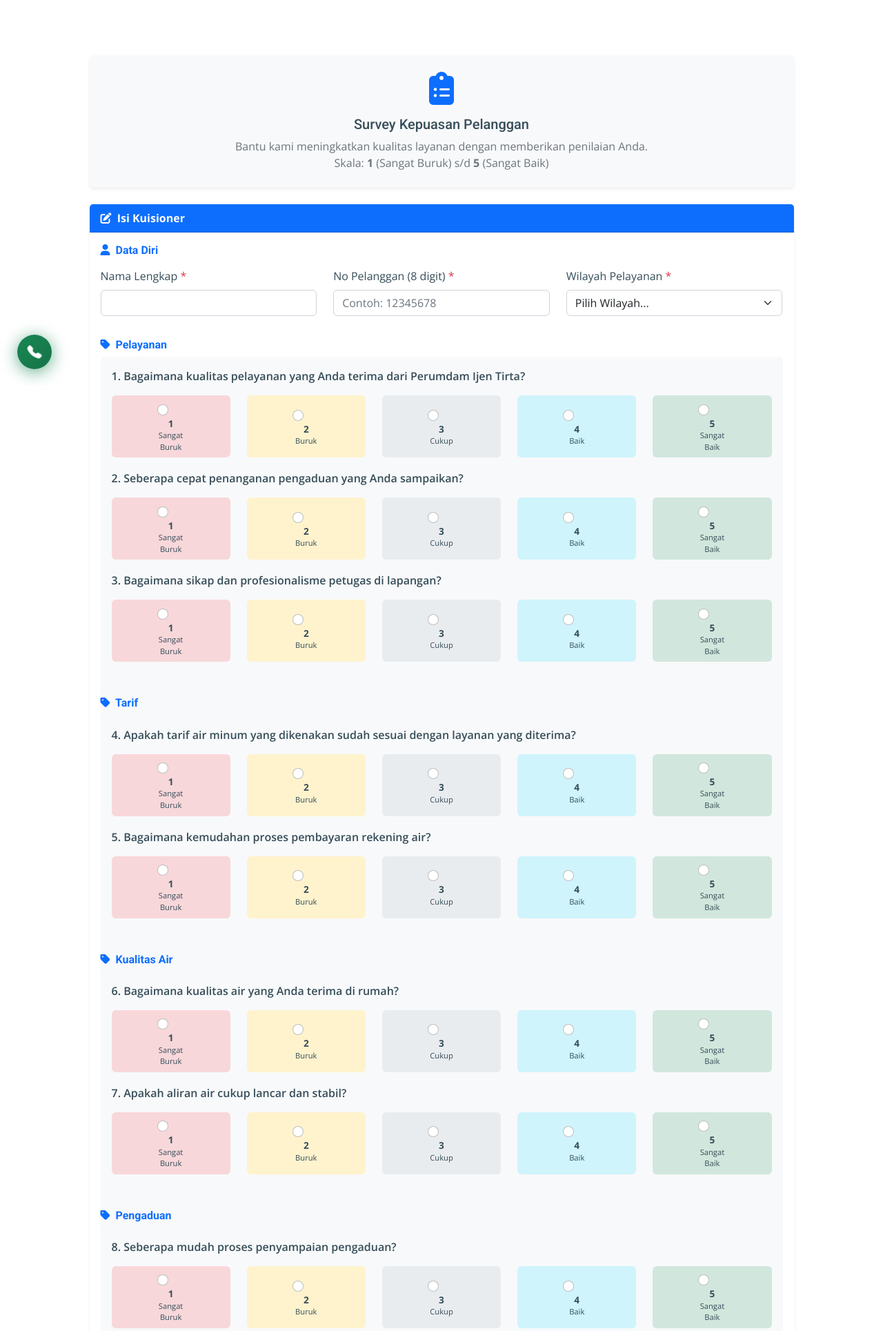
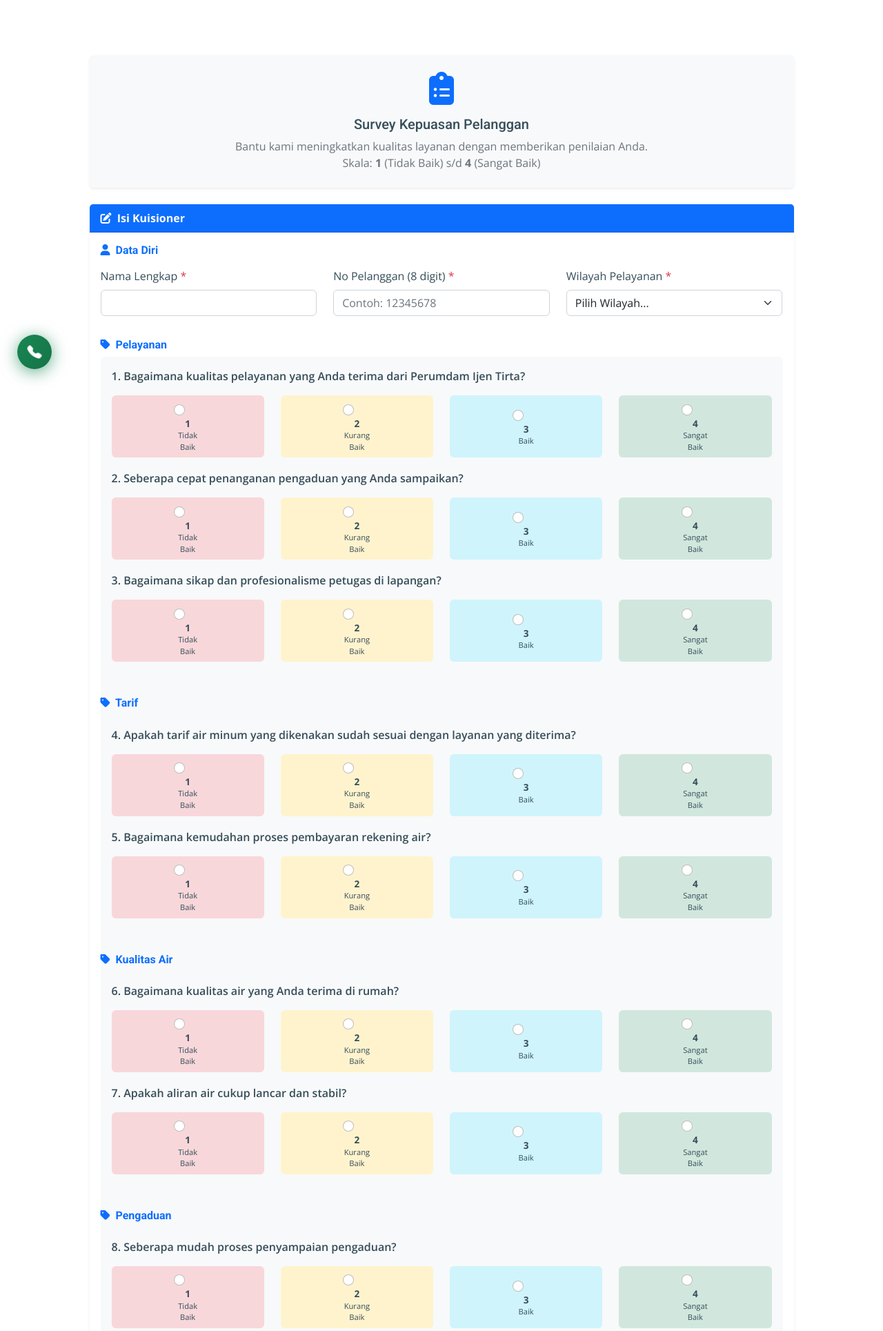
Before and after one commit to dickyerfan/pdam_bwso, a CodeIgniter app: page /pdam_bwso/index.php/kuisioner/index in a window 1280 px wide. Shown: the part 240-2169 px from the top of the page at 69% size. Run offline with CodeIgniter, Linux system fonts and the light colour scheme; data comes from the database, SQL or seed files in the repository.

Commit message:
080926-1

```diff
--- a/application/controllers/Kuisioner.php
+++ b/application/controllers/Kuisioner.php
@@ -32,7 +32,7 @@ class Kuisioner extends CI_Controller
         // Validasi setiap pertanyaan
         $pertanyaan = $this->Model_dashboard_baru->getAllPertanyaan();
         foreach ($pertanyaan as $p) {
-            $this->form_validation->set_rules('jawaban[' . $p->id . ']', $p->pertanyaan, 'required|numeric|in_list[1,2,3,4,5]');
+            $this->form_validation->set_rules('jawaban[' . $p->id . ']', $p->pertanyaan, 'required|numeric|in_list[1,2,3,4]');
         }
 
         if ($this->form_validation->run() == false) {
@@ -45,6 +45,7 @@ class Kuisioner extends CI_Controller
             $nama = $this->input->post('nama_pelanggan', true);
             $no_pel = $this->input->post('no_pel', true);
             $wilayah = $this->input->post('wilayah', true);
+            $saran = $this->input->post('saran', true);
 
             // Cek apakah no_pel sudah pernah mengisi kuisioner
             $sudah_ada = $this->db->where('no_pel', $no_pel)->count_all_results('kuisioner_jawaban');
@@ -65,6 +66,7 @@ class Kuisioner extends CI_Controller
                     'no_pel' => $no_pel,
                     'wilayah' => $wilayah,
                     'nilai' => $nilai,
+                    'saran' => $saran,
                     'created_at' => date('Y-m-d H:i:s')
                 ];
             }
--- a/application/models/Model_dashboard_baru.php
+++ b/application/models/Model_dashboard_baru.php
@@ -99,13 +99,13 @@ class Model_dashboard_baru extends CI_Model
     // Daftar responden (unique by no_pel)
     public function getDaftarResponden()
     {
-        return $this->db->query("SELECT no_pel, nama_pelanggan, wilayah, AVG(nilai) as rata_rata, MIN(created_at) as tanggal FROM kuisioner_jawaban GROUP BY no_pel, nama_pelanggan, wilayah ORDER BY tanggal DESC")->result();
+        return $this->db->query("SELECT no_pel, nama_pelanggan, wilayah, AVG(nilai) as rata_rata, MIN(saran) as saran, MIN(created_at) as tanggal FROM kuisioner_jawaban GROUP BY no_pel, nama_pelanggan, wilayah ORDER BY tanggal DESC")->result();
     }
 
     // Detail jawaban per responden
     public function getDetailResponden($no_pel)
     {
-        $this->db->select('kj.no_pel, kj.nama_pelanggan, kj.wilayah, kj.created_at, kp.kategori, kp.pertanyaan, kj.nilai');
+        $this->db->select('kj.no_pel, kj.nama_pelanggan, kj.wilayah, kj.created_at, kj.saran, kp.kategori, kp.pertanyaan, kj.nilai');
         $this->db->from('kuisioner_jawaban kj');
         $this->db->join('kuisioner_pertanyaan kp', 'kp.id = kj.id_pertanyaan');
         $this->db->where('kj.no_pel', $no_pel);
--- a/application/views/kuisioner/view_kuisioner.php
+++ b/application/views/kuisioner/view_kuisioner.php
@@ -48,7 +48,7 @@
                             <i class="fas fa-clipboard-list fa-3x text-primary mb-3"></i>
                             <h5>Survey Kepuasan Pelanggan</h5>
                             <p class="text-muted mb-0">Bantu kami meningkatkan kualitas layanan dengan memberikan penilaian Anda.
-                                <br>Skala: <strong>1</strong> (Sangat Buruk) s/d <strong>5</strong> (Sangat Baik)
+                                <br>Skala: <strong>1</strong> (Tidak Baik) s/d <strong>4</strong> (Sangat Baik)
                             </p>
                         </div>
                     </div>
@@ -117,18 +117,17 @@
                         <div class="mb-3">
                             <label class="form-label fw-semibold"><?= $no ?>. <?= $row->pertanyaan ?></label>
                             <div class="row mt-2">
-                                <?php for ($i = 1; $i <= 5; $i++) : ?>
+                                <?php for ($i = 1; $i <= 4; $i++) : ?>
                                     <div class="col text-center">
-                                        <div class="form-check d-flex flex-column align-items-center justify-content-center p-2 rounded" style="background: <?= $i == 1 ? '#f8d7da' : ($i == 2 ? '#fff3cd' : ($i == 3 ? '#e9ecef' : ($i == 4 ? '#cff4fc' : '#d1e7dd'))) ?>; min-height: 90px;">
+                                        <div class="form-check d-flex flex-column align-items-center justify-content-center p-2 rounded" style="background: <?= $i == 1 ? '#f8d7da' : ($i == 2 ? '#fff3cd' : ($i == 3 ? '#cff4fc' : '#d1e7dd')) ?>; min-height: 90px;">
                                             <input class="form-check-input" type="radio" name="jawaban[<?= $row->id ?>]" value="<?= $i ?>" id="q<?= $row->id ?>_<?= $i ?>" required style="margin-bottom: 4px;">
                                             <label class="form-check-label fw-bold" for="q<?= $row->id ?>_<?= $i ?>" style="font-size:0.85rem; line-height:1.2;">
                                                 <?= $i ?><br>
                                                 <span class="fw-normal" style="font-size:0.7rem;">
                                                 <?php
-                                                if ($i == 1) echo 'Sangat<br>Buruk';
-                                                elseif ($i == 2) echo 'Buruk';
-                                                elseif ($i == 3) echo 'Cukup';
-                                                elseif ($i == 4) echo 'Baik';
+                                                if ($i == 1) echo 'Tidak<br>Baik';
+                                                elseif ($i == 2) echo 'Kurang<br>Baik';
+                                                elseif ($i == 3) echo 'Baik';
                                                 else echo 'Sangat<br>Baik';
                                                 ?>
                                                 </span>
@@ -142,6 +141,19 @@
                     <?php $no++;
                                 endforeach; ?>
                         </div> <!-- close last kategori card -->
+
+                        <!-- Saran & Masukan -->
+                        <h6 class="fw-bold text-primary mt-3 mb-2">
+                            <i class="fas fa-comment-dots me-1"></i> Saran & Masukan
+                        </h6>
+                        <div class="card bg-light border-0 mb-3">
+                            <div class="card-body">
+                                <div class="mb-3">
+                                    <label class="form-label fw-semibold">Saran dan masukan Anda untuk peningkatan kualitas layanan Perumdam Ijen Tirta:</label>
+                                    <textarea name="saran" class="form-control" rows="4" placeholder="Tulis saran dan masukan Anda di sini..."><?= set_value('saran') ?></textarea>
+                                </div>
+                            </div>
+                        </div>
 
                         <!-- Submit -->
                         <div class="text-center mt-4">
@@ -165,7 +177,7 @@
 <script>
     document.getElementById('formKuisioner').addEventListener('submit', function(e) {
         const radios = document.querySelectorAll('input[type="radio"]:checked');
-        const totalPertanyaan = document.querySelectorAll('input[type="radio"][required]').length / 5;
+        const totalPertanyaan = document.querySelectorAll('input[type="radio"][required]').length / 4;
         if (radios.length < totalPertanyaan) {
             e.preventDefault();
             alert('Mohon isi semua pertanyaan sebelum mengirim jawaban.');
--- a/sql/kuisioner.sql
+++ b/sql/kuisioner.sql
@@ -38,7 +38,8 @@ CREATE TABLE `kuisioner_jawaban` (
   `nama_pelanggan` varchar(100) DEFAULT NULL,
   `no_pel` varchar(20) DEFAULT NULL,
   `wilayah` varchar(100) DEFAULT NULL,
-  `nilai` int(11) NOT NULL COMMENT 'Skor 1-5 (Sangat Buruk - Sangat Baik)',
+  `nilai` int(11) NOT NULL COMMENT 'Skor 1-4 (Tidak Baik - Sangat Baik)',
+  `saran` text DEFAULT NULL COMMENT 'Saran dan masukan dari pelanggan',
   `komentar` text DEFAULT NULL,
   `created_at` timestamp DEFAULT CURRENT_TIMESTAMP,
   PRIMARY KEY (`id`),
```
Also changed, not shown: application/views/kuisioner/view_rekap_print.php (+17 -22 lines), application/views/view_dashboard_rekap.php (+6 -7 lines), application/views/view_kuisioner_detail.php (+18 -5 lines), application/views/view_kuisioner_list.php (+4 -5 lines).
